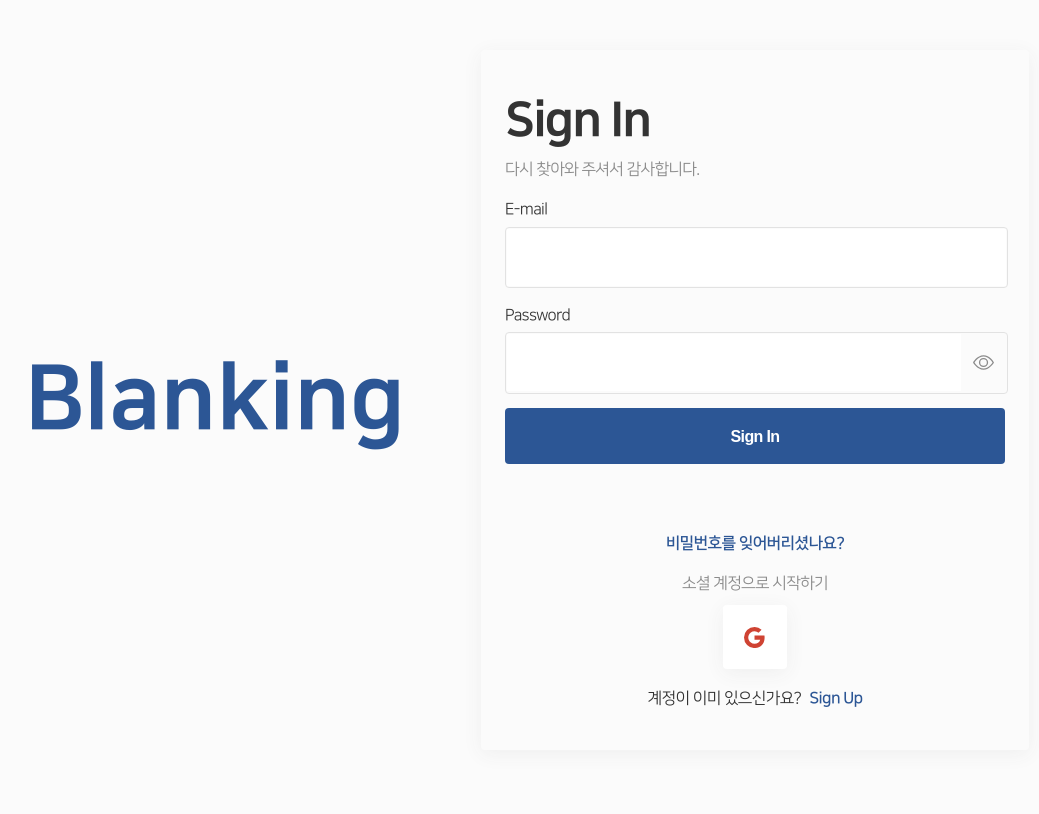
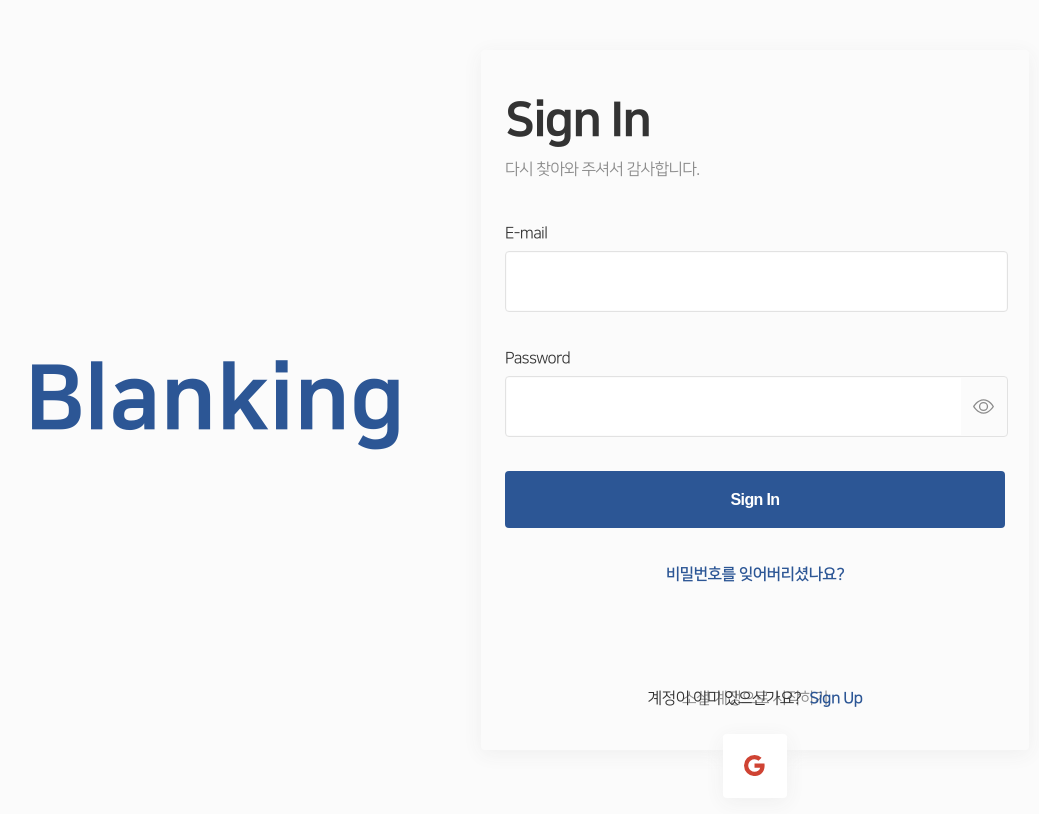
Before and after one commit to JaeilJO/blanking, a Next.js app: page / in a window 1280 px wide. Shown: the top 814 px of the page, without its empty margins (151-1190 px from the left). Built offline with nearby package versions, Linux system fonts and the light colour scheme.

Commit message:
fix : Auth 반응형 수정

```diff
--- a/src/app/(unauthrized)/layout.module.scss
+++ b/src/app/(unauthrized)/layout.module.scss
@@ -4,19 +4,24 @@
     position: absolute;
     left: 50%;
     top: 50%;
+    transform: translate(-50%, -50%);
 
     width: 100%;
-    height: 100%;
 
     display: flex;
     justify-content: center;
 
-    transform: translate(-50%, -50%);
+    @include a.media-query('small') {
+        padding: 0;
+        width: 100%;
+        height: 100%;
+    }
 
     @include a.media-query('middle') {
         width: calc(100dvw - 2 * #{a.$background-padding-side});
         height: calc(100dvh - 2 * #{a.$background-padding-vertical});
         padding: a.$background-padding-side a.$background-padding-vertical;
+        align-items: none;
     }
 
     @include a.media-query('large') {
@@ -29,6 +34,7 @@
     max-width: 1100px;
     min-width: 400px;
     width: 100%;
+    height: 100%;
 
     @include a.media-query('small') {
         display: none;
@@ -40,8 +46,12 @@
 }
 
 .auth_wrapper {
+    position: relative;
+
     max-width: a.$auth-wrapper_max_width;
     min-width: a.$auth-wrapper_min_width;
+
+    height: calc(100dvh - 2 * #{a.$background-padding-vertical} - 2 * #{a.$auth-wrapper-padding-vertical});
 
     padding: a.$auth-wrapper-padding-vertical a.$auth-wrapper-padding-side;
 
@@ -51,5 +61,10 @@
 
     @include a.media-query('small') {
         width: calc(100dvw - 2 * #{a.$auth-wrapper-padding-side});
+        height: calc(100dvh - 2 * #{a.$auth-wrapper-padding-vertical});
+    }
+    @include a.media-query('middle') {
+        width: calc(100dvw - 2 * #{a.$auth-wrapper-padding-side});
+        height: calc(100dvh - 2 * #{a.$background-padding-vertical} - 2 * #{a.$auth-wrapper-padding-vertical});
     }
 }
--- a/src/components/AuthComponent/AuthCommon/AccountInquiry/index.module.scss
+++ b/src/components/AuthComponent/AuthCommon/AccountInquiry/index.module.scss
@@ -1,11 +1,18 @@
 @use '@style/abstracts' as a;
 
 .account_inquiry_wrapper {
+    position: absolute;
     display: flex;
     justify-content: center;
     align-items: center;
 
+    width: 100%;
     gap: 8px;
+
+    bottom: 0px;
+    left: 50%;
+    transform: translateX(-50%);
+
     @include a.typhography('body-01');
 }
 
--- a/src/components/AuthComponent/AuthCommon/Form/Input/index.module.scss
+++ b/src/components/AuthComponent/AuthCommon/Form/Input/index.module.scss
@@ -1,16 +1,18 @@
-@use "@style/abstracts" as a;
+@use '@style/abstracts' as a;
 
 .input_wrapper {
     display: flex;
     flex-direction: column;
-  gap: 6.38%;
+
+    gap: 6px;
 }
 
 .input_title {
+    display: block;
     color: a.$text-color;
     &.has_value {
         color: a.$primary-color;
-    @include a.typhography("body-01-b");
+        @include a.typhography('body-01-b');
     }
 }
 
@@ -30,7 +32,7 @@
     }
 
     input {
-    @include a.typhography("body-01");
+        @include a.typhography('body-01');
         width: calc(100% - 24px);
         height: calc(100% - (1.2em * 2));
         padding: 1.2em 12px;
@@ -42,7 +44,7 @@
 }
 
 .hide_button {
-  @include a.typhography("sub-02");
+    @include a.typhography('sub-02');
     display: flex;
     justify-content: center;
     align-items: center;
--- a/src/components/AuthComponent/AuthCommon/Form/SubmitButton/index.module.scss
+++ b/src/components/AuthComponent/AuthCommon/Form/SubmitButton/index.module.scss
@@ -1,7 +1,7 @@
-@use "@style/abstracts" as a;
+@use '@style/abstracts' as a;
 
 .input_button {
-  @include a.typhography("body-01-b");
+    @include a.typhography('body-01-b');
     color: a.$white-color;
 
     padding: 1em 0;
--- a/src/components/AuthComponent/AuthCommon/Form/index.module.scss
+++ b/src/components/AuthComponent/AuthCommon/Form/index.module.scss
@@ -3,10 +3,8 @@
 .form_wrapper {
     display: flex;
     flex-direction: column;
-    gap: 20px;
+    gap: 34px;
 
-    // 비밀번호를 잊어버리셨나요?와 공간을 떨어뜨리기 위한 margin-bottom
-    padding-bottom: 10%;
-
+    margin-bottom: 34px;
     @include a.typhography('body-01');
 }
--- a/src/components/AuthComponent/AuthCommon/Social/index.module.scss
+++ b/src/components/AuthComponent/AuthCommon/Social/index.module.scss
@@ -8,6 +8,6 @@
 .social_wrapper {
     display: flex;
     flex-direction: column;
-    gap: 10px;
+    gap: 24px;
     align-items: center;
 }
--- a/src/components/AuthComponent/AuthCommon/Title/index.module.scss
+++ b/src/components/AuthComponent/AuthCommon/Title/index.module.scss
@@ -1,16 +1,17 @@
-@use "@style/abstracts" as a;
+@use '@style/abstracts' as a;
 
 .title_wrapper {
-  display: flex;
-  flex-direction: column;
-  gap: 4px;
+    display: flex;
+    flex-direction: column;
+    gap: 4px;
+    margin-bottom: 40px;
 }
 
 .title {
-  @include a.typhography("tit-02");
+    @include a.typhography('tit-02');
 }
 
 .welcome_message {
-  @include a.typhography("body-01");
-  color: a.$gray-color;
+    @include a.typhography('body-01');
+    color: a.$gray-color;
 }
--- a/src/components/AuthComponent/SignInComponent/index.module.scss
+++ b/src/components/AuthComponent/SignInComponent/index.module.scss
@@ -8,15 +8,17 @@
     @include a.typhography('body-01-b');
     color: a.$primary-color;
 
+    margin-bottom: 100px;
+
     &:hover {
         color: a.$primary-hover-color;
     }
 }
 
 .auth_wrapper {
+    position: relative;
+
     height: 100%;
-
     display: flex;
     flex-direction: column;
-    justify-content: space-between;
 }
--- a/src/components/AuthComponent/SignUpComponent/index.module.scss
+++ b/src/components/AuthComponent/SignUpComponent/index.module.scss
@@ -13,8 +13,9 @@
 }
 
 .auth_wrapper {
+    position: relative;
+
+    height: 100%;
     display: flex;
-    height: 100%;
     flex-direction: column;
-    justify-content: space-between;
 }
```
Lines whose indentation alone changed are shown as unchanged.
